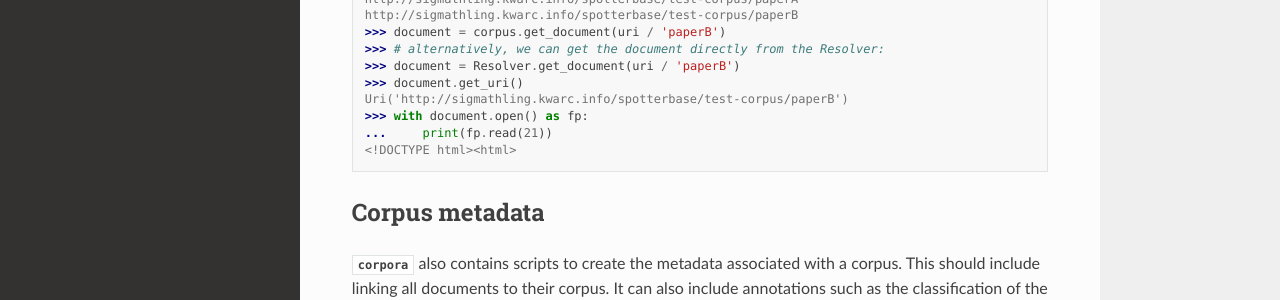
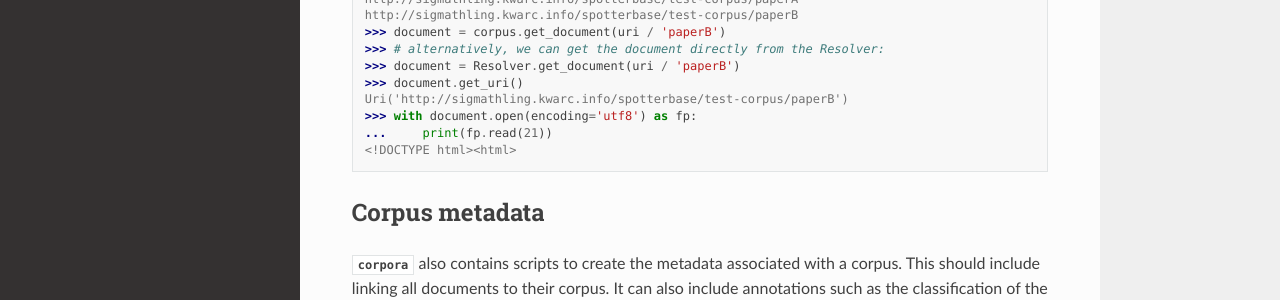
Before and after one commit to jfschaefer/spotterbase, a Sphinx documentation site: the page built from doc/source/corpora.rst, in a window 1280 px wide and 1182 px high. Shown: the part 514-814 px from the top of the window. Built offline with Sphinx 7.4.7 and the Read the Docs theme 2.0.0, drawn with Linux system fonts in a browser that asks for light colours.

Commit message:
another place to specify encodings

```diff
--- a/doc/source/corpora.rst
+++ b/doc/source/corpora.rst
@@ -25,7 +25,7 @@ http://sigmathling.kwarc.info/spotterbase/test-corpus/paperB
 >>> document = Resolver.get_document(uri / 'paperB')
 >>> document.get_uri()
 Uri('http://sigmathling.kwarc.info/spotterbase/test-corpus/paperB')
->>> with document.open() as fp:
+>>> with document.open(encoding='utf8') as fp:
 ...     print(fp.read(21))
 <!DOCTYPE html><html>
 
```
